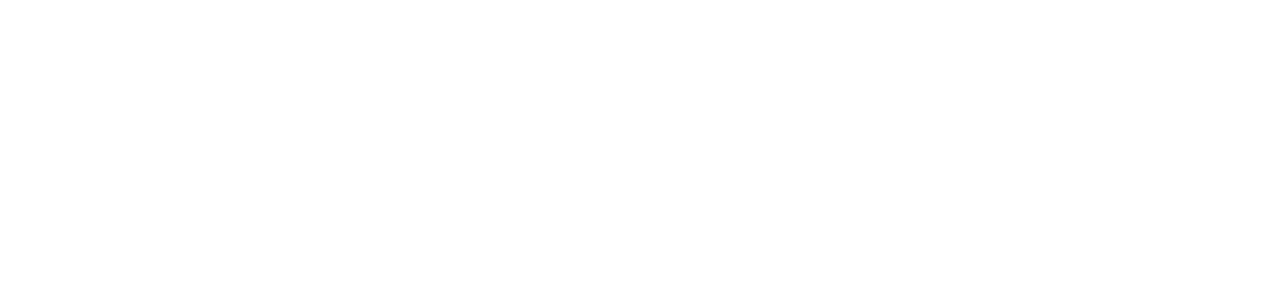
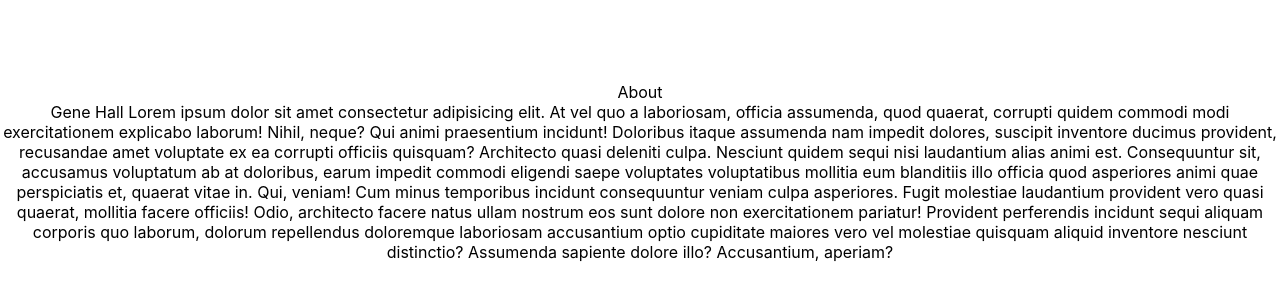
Before and after one commit to gene83/Portfolio-site, a React (Create React App) app: page / in a window 1280 px wide. Shown: the part 958-1258 px from the top of the page. Before the commit the page ends 1040 px from the top, so only its background shows below. Built offline with nearby package versions, Linux system fonts and the light colour scheme.

Commit message:
create skeleton for about page and link it to main

```diff
--- /dev/null
+++ b/src/components/About/About.jsx
@@ -0,0 +1,32 @@
+import React from 'react';
+import './About.scss';
+
+const About = props => {
+  return (
+    <section className="about">
+      <header>About</header>
+      <div className="content">
+        Gene Hall Lorem ipsum dolor sit amet consectetur adipisicing elit. At
+        vel quo a laboriosam, officia assumenda, quod quaerat, corrupti quidem
+        commodi modi exercitationem explicabo laborum! Nihil, neque? Qui animi
+        praesentium incidunt! Doloribus itaque assumenda nam impedit dolores,
+        suscipit inventore ducimus provident, recusandae amet voluptate ex ea
+        corrupti officiis quisquam? Architecto quasi deleniti culpa. Nesciunt
+        quidem sequi nisi laudantium alias animi est. Consequuntur sit,
+        accusamus voluptatum ab at doloribus, earum impedit commodi eligendi
+        saepe voluptates voluptatibus mollitia eum blanditiis illo officia quod
+        asperiores animi quae perspiciatis et, quaerat vitae in. Qui, veniam!
+        Cum minus temporibus incidunt consequuntur veniam culpa asperiores.
+        Fugit molestiae laudantium provident vero quasi quaerat, mollitia facere
+        officiis! Odio, architecto facere natus ullam nostrum eos sunt dolore
+        non exercitationem pariatur! Provident perferendis incidunt sequi
+        aliquam corporis quo laborum, dolorum repellendus doloremque laboriosam
+        accusantium optio cupiditate maiores vero vel molestiae quisquam aliquid
+        inventore nesciunt distinctio? Assumenda sapiente dolore illo?
+        Accusantium, aperiam?
+      </div>
+    </section>
+  );
+};
+
+export default About;
--- /dev/null
+++ b/src/components/About/About.scss
@@ -0,0 +1,6 @@
+.about {
+  width: 100vw;
+  height: 100vh;
+
+  background-color: white;
+}
--- /dev/null
+++ b/src/components/About/index.js
@@ -0,0 +1,2 @@
+import About from './About';
+export default About;
--- a/src/containers/Main/Main.jsx
+++ b/src/containers/Main/Main.jsx
@@ -2,6 +2,7 @@
 import './Main.scss';
 
 import Home from '../Home';
+import About from '../../Components/About';
 
 class Main extends Component {
   constructor(props) {
@@ -14,6 +15,7 @@
     return (
       <div className="main">
         <Home />
+        <About />
       </div>
     );
   }
```
